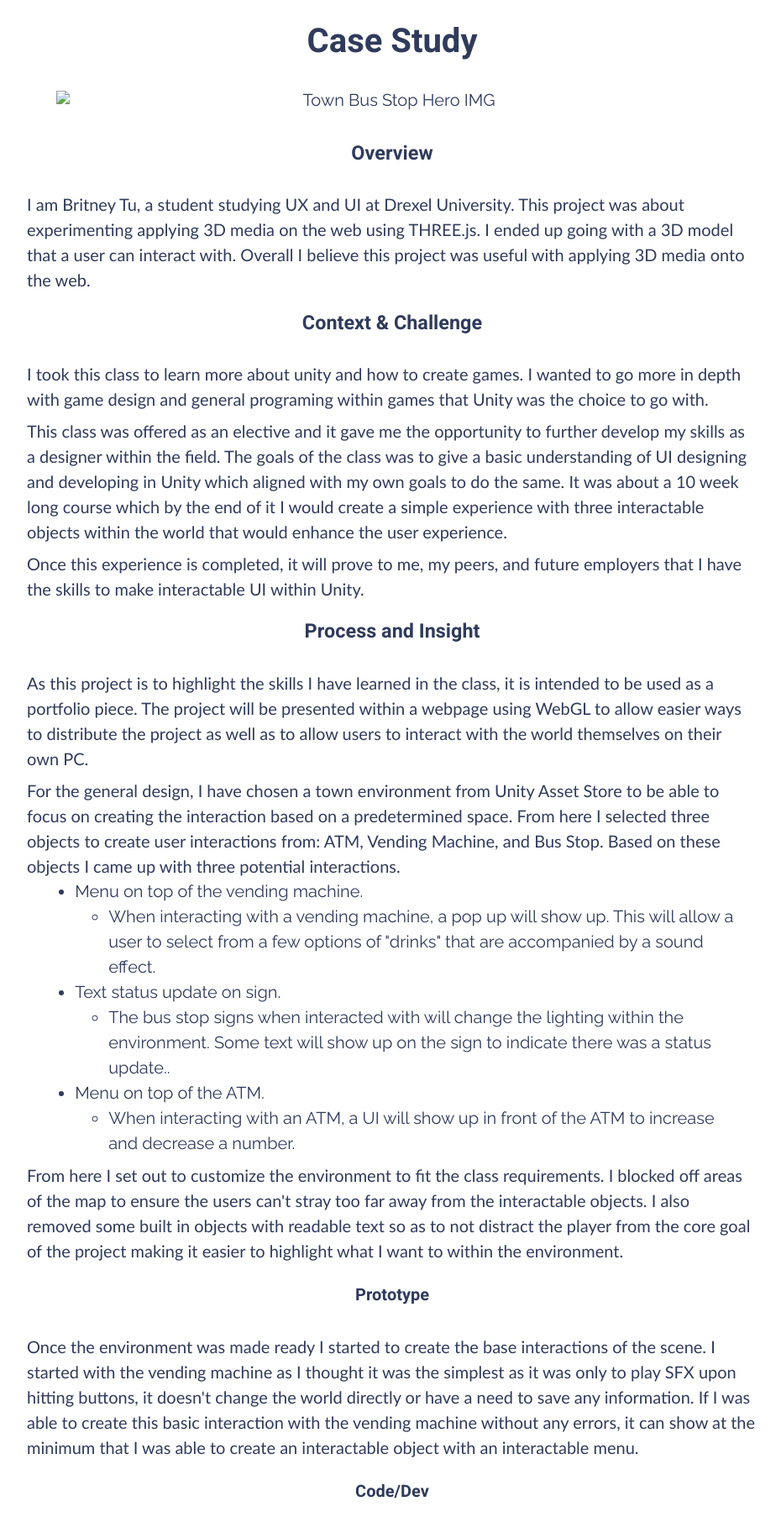
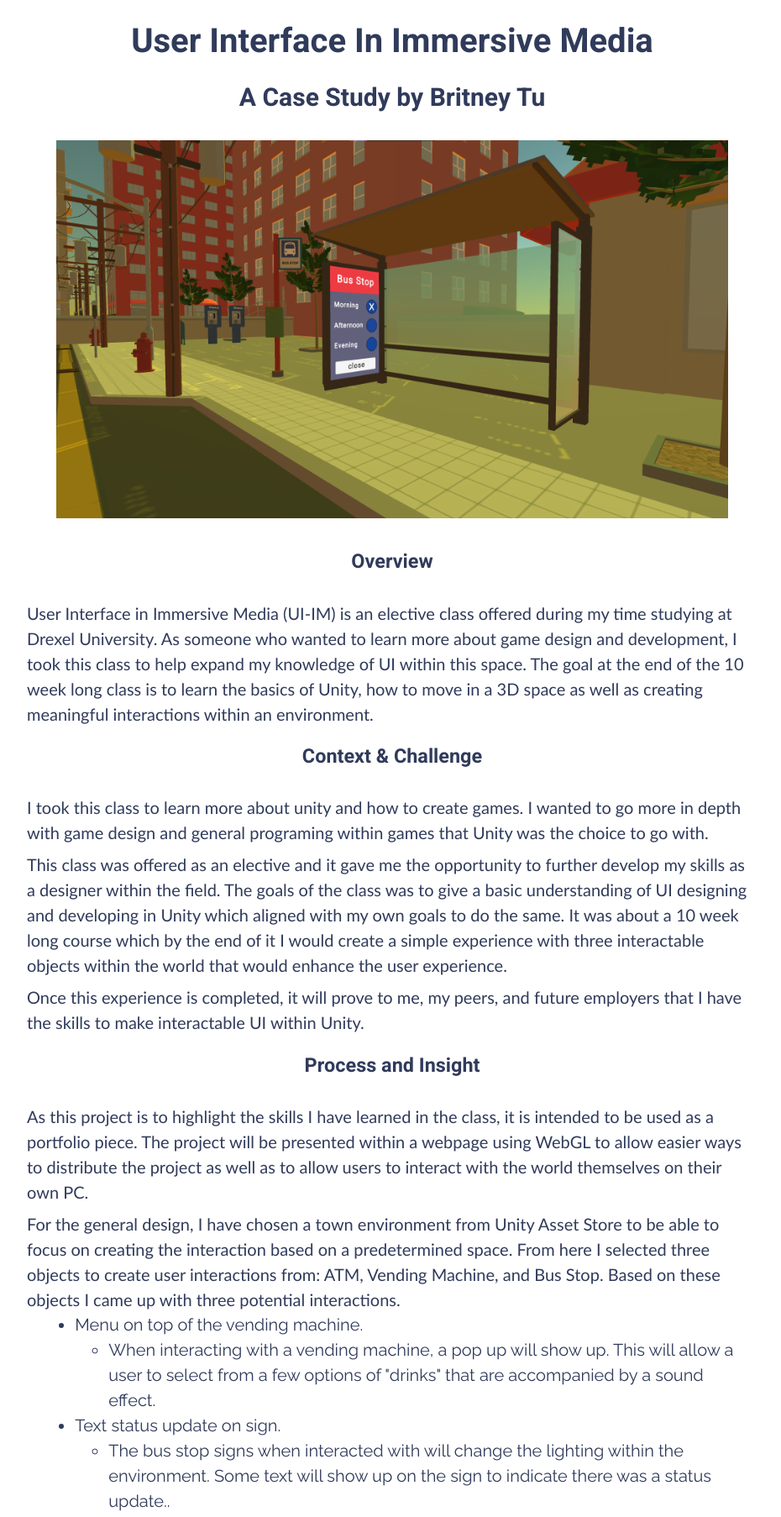
Before and after one commit to Britk2/idm311_bkt44, a PHP site: page /caseStudy in a window 1280 px wide. Shown: the part 87-1893 px from the top of the page at 84% size, without its empty margins (173-1103 px from the left). Run offline with PHP 8.4, Linux system fonts and the light colour scheme.

Commit message:
Case Study

```diff
--- a/caseStudy/index.php
+++ b/caseStudy/index.php
@@ -5,16 +5,17 @@
     <meta name="viewport" content="width=device-width, initial-scale=1.0">
     <title>UI-IM | Case Study</title>
     <link rel="stylesheet" type="text/css" href="../css/style.css">
-    <link rel="shortcut icon" href="../favicon.ico.png">
+    <link rel="shortcut icon" href="../favicon.ico">
 </head>
 <body>
 <?php include('../include/header.php'); ?>
     <div class="container">
-        <h1>Case Study</h1>
+        <h1>User Interface In Immersive Media</h1>
+        <h2>A Case Study by Britney Tu</h2>
         <div class="contain">
-        <img src="" alt="Town Bus Stop Hero IMG">
+        <img src="../img/final-feature.png" alt="Town Bus Stop Hero IMG">
         <h3>Overview</h3>
-            <p>I am Britney Tu, a student studying UX and UI at Drexel University. This project was about experimenting applying 3D media on the web using THREE.js. I ended up going with a 3D model that a user can interact with. Overall I believe this project was useful with applying 3D media onto the web.</p>
+            <p>User Interface in Immersive Media (UI-IM) is an elective class offered during my time studying at Drexel University. As someone who wanted to learn more about game design and development, I took this class to help expand my knowledge of UI within this space. The goal at the end of the 10 week long class is to learn the basics of Unity, how to move in a 3D space as well as creating meaningful interactions within an environment.</p>
         <h3>Context & Challenge</h3>
             <p>I took this class to learn more about unity and how to create games. I wanted to go more in depth with game design and general programing within games that Unity was the choice to go with.</p>
             <p>This class was offered as an elective and it gave me the opportunity to further develop my skills as a designer within the field. The goals of the class was to give a basic understanding of UI designing and developing in Unity which aligned with my own goals to do the same. It was about a 10 week long course which by the end of it I would create a simple experience with three interactable objects within the world that would enhance the user experience.</p>
@@ -45,10 +46,11 @@
                 <ul><pre>
 void Update()
 {
-if (Input.GetKeyDown(KeyCode.R))
-{
-    SceneManager.LoadScene(SceneManager.GetActiveScene().name); // loads current scene
-}
+    if (Input.GetKeyDown(KeyCode.R))
+    {
+        // re-loads current scene if "R" key is pressed
+        SceneManager.LoadScene(SceneManager.GetActiveScene().name);
+    }
 }
                 </pre></ul>
         <h3>Solution</h3>
@@ -78,6 +80,9 @@ if (Input.GetKeyDown(KeyCode.R))
                     </ul>
                 <a href="../final" target="_blank"><button>Unity UI Final Project</button></a>
             </ul>
+            <img src="../img/final-busstop.png" alt="bus stop">
+            <img src="../img/final-vendingmachine.png" alt="vending machine">
+            <img src="../img/final-atm.png" alt="atm">
         <h3>Results</h3>
             <p>Overall I am happy with the work I did for the class. I learned a general flow of how to set up a UI within Unity within a 3D environment. In the future, if I had more time to work on this environment, I would add more effect, volume control, and more that would help with the user experience when being within the world.</p>
     </div>
--- a/css/style.css
+++ b/css/style.css
@@ -7,6 +7,7 @@
     --textC:#303b5b;
     --textCs:#d8f2f3;
     --purple: #b7a1f3;
+    --pink: #eac6f2;
     scroll-behavior: smooth;
 }
 
@@ -86,8 +87,16 @@ ul, li{
     line-height: 1.5;
 }
 
+@media (max-width: 750px){
+    pre{
+        font-size: 60%;
+    }
+}
+
 pre{
-    font-size: 40%;
+    background-color: var(--pink);
+    padding: 2.5rem;
+    border-radius: 25px;
 }
 
 .ul-hide{
```
Also changed, not shown: img/final-atm.png (added), img/final-busstop.png (added), img/final-feature.png (added), img/final-vendingmachine.png (added).
